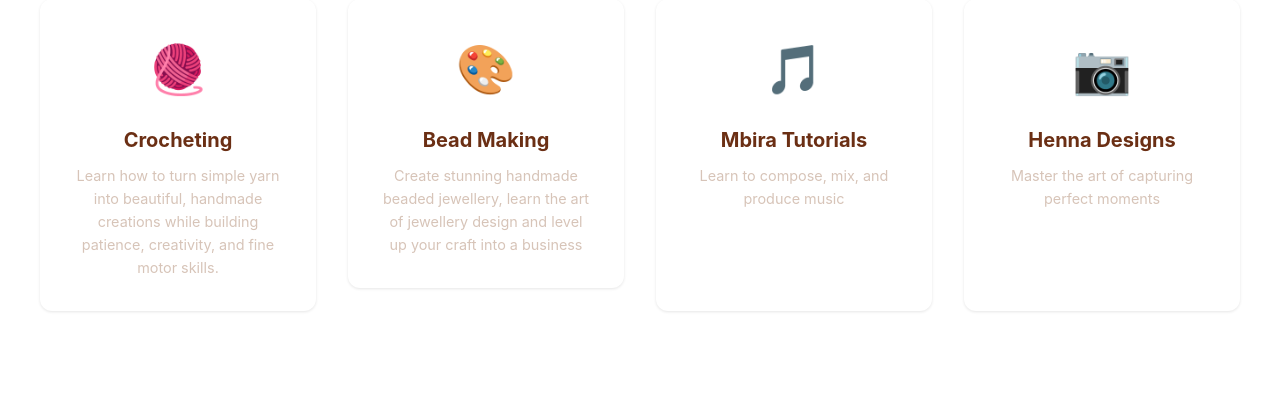
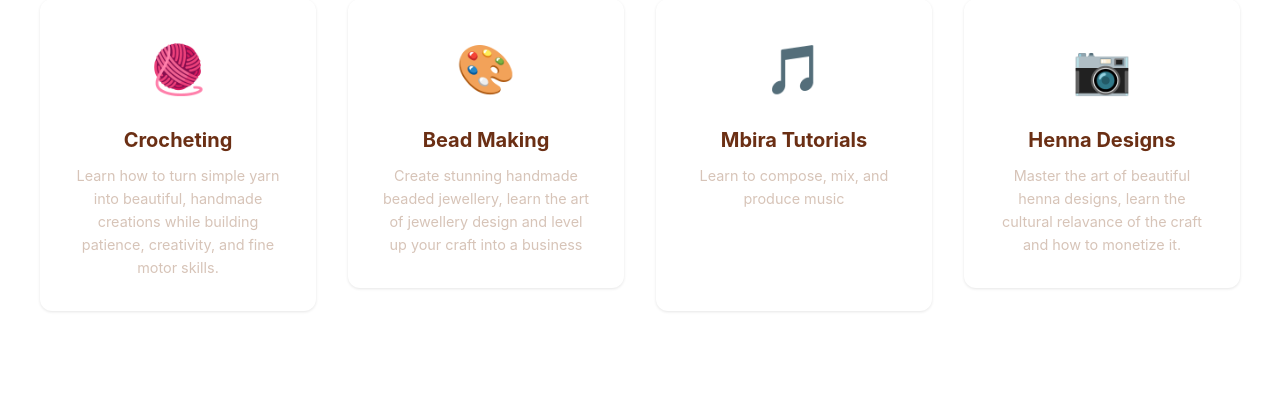
Before and after one commit to AishaNoku/UbuntuTheSkillTrainer, a PHP site: page / in a window 1280 px wide. Shown: the part 748-1147 px from the top of the page. Run offline with PHP 8.4, Linux system fonts and the light colour scheme.

Commit message:
link to henna page

```diff
--- a/index.php
+++ b/index.php
@@ -88,16 +88,22 @@ $isLoggedIn = isset($_SESSION['username']);
                         </p>
                     </div>
                 </a>
+
                 <div class="skill-card">
                     <div class="skill-icon">&#127925;</div>
                     <h3>Mbira Tutorials</h3>
                     <p>Learn to compose, mix, and produce music </p>
                 </div>
+                <a href="Henna/henna.html" style ="text-decoration:none;color:inherit;">
                 <div class="skill-card">
                     <div class="skill-icon">&#128247;</div>
                     <h3>Henna Designs</h3>
-                    <p>Master the art of capturing perfect moments </p>
+                    <p>Master the art of beautiful henna designs,
+                        learn the cultural relavance of the craft and
+                        how to monetize it.
+                     </p>
                 </div>
+                </a>
             </div>
         </div>
     </section>
```
